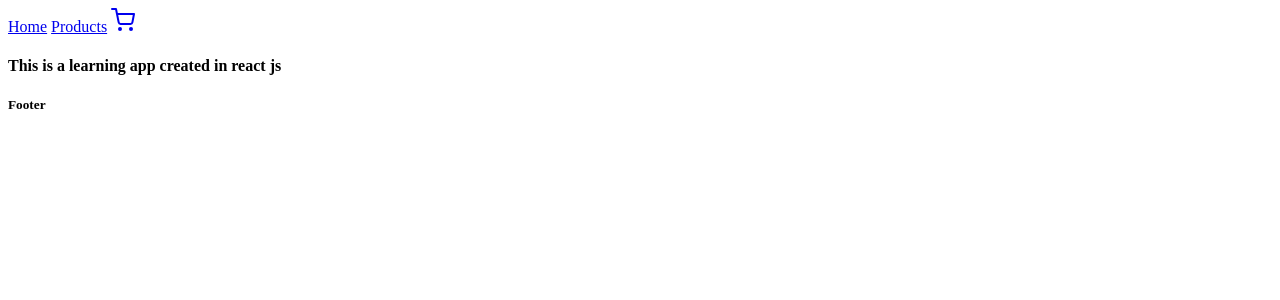
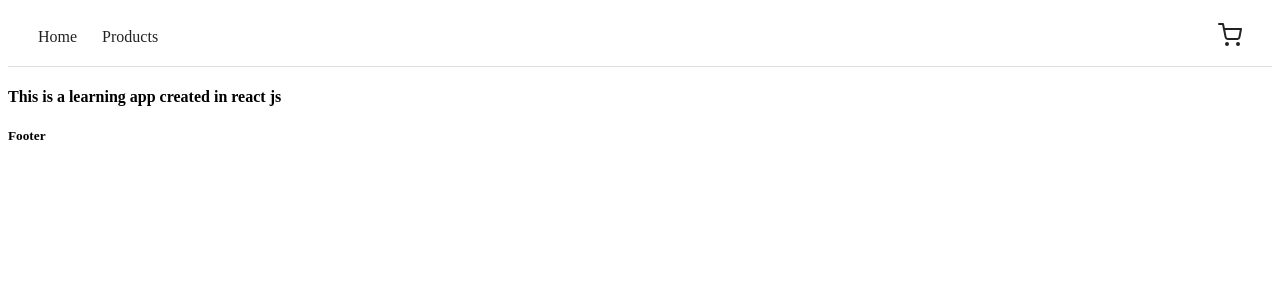
Before and after one commit to randhir4605/ecommerce-app, a React (Create React App) app: page / in a window 1280 px wide. Shown: the top 300 px of the page. Built offline with nearby package versions, Linux system fonts and the light colour scheme.

Commit message:
add navbar css and changed folder structure

```diff
--- a/src/App.js
+++ b/src/App.js
@@ -1,5 +1,5 @@
-import Navbar from "./components/Navbar";
-import Footer from './components/Footer'
+import Navbar from "./components/Navbar/Navbar";
+import Footer from './components/Footer/Footer'
 import { Outlet } from "react-router-dom";
 function App() {
   return (
--- a/src/components/Navbar.jsx
+++ /dev/null
@@ -1,29 +0,0 @@
-import { Link } from "react-router-dom";
-
-export default function Navbar() {
-	return (
-		<nav aria-label="Main navigation">
-			<Link to="/">Home</Link>{" "}
-			<Link to="/products">Products</Link>{" "}
-			<Link to="/cart" aria-label="Cart">
-				<svg
-					xmlns="http://www.w3.org/2000/svg"
-					width="24"
-					height="24"
-					viewBox="0 0 24 24"
-					fill="none"
-					stroke="currentColor"
-					strokeWidth="2"
-					strokeLinecap="round"
-					strokeLinejoin="round"
-					role="img"
-					aria-label="Shopping cart"
-				>
-					<circle cx="9" cy="21" r="1" />
-					<circle cx="20" cy="21" r="1" />
-					<path d="M1 1h4l2.68 13.39a2 2 0 0 0 2 1.61h9.72a2 2 0 0 0 2-1.61L23 6H6" />
-				</svg>
-			</Link>
-		</nav>
-	);
-}
--- /dev/null
+++ b/src/components/Navbar/Navbar.css
@@ -0,0 +1,20 @@
+.navbar {
+    display: flex;
+    align-items: center;
+    padding: 15px 30px;
+    border-bottom: 1px solid #ddd;
+}
+
+.nav-links {
+    display: flex;
+    gap: 25px;
+}
+
+.navbar a {
+    color: #222;
+    text-decoration: none;
+}
+
+.cart-link {
+    margin-left: auto;
+}
--- /dev/null
+++ b/src/components/Navbar/Navbar.jsx
@@ -0,0 +1,31 @@
+import { Link } from "react-router-dom";
+import "./Navbar.css";
+
+export default function Navbar() {
+    return (
+        <nav className="navbar">
+            <div className="nav-links">
+                <Link to="/">Home</Link>
+                <Link to="/products">Products</Link>
+            </div>
+
+            <Link to="/cart" className="cart-link" aria-label="Cart">
+                <svg
+                    xmlns="http://www.w3.org/2000/svg"
+                    width="24"
+                    height="24"
+                    viewBox="0 0 24 24"
+                    fill="none"
+                    stroke="currentColor"
+                    strokeWidth="2"
+                    strokeLinecap="round"
+                    strokeLinejoin="round"
+                >
+                    <circle cx="9" cy="21" r="1" />
+                    <circle cx="20" cy="21" r="1" />
+                    <path d="M1 1h4l2.68 13.39a2 2 0 0 0 2 1.61h9.72a2 2 0 0 0 2-1.61L23 6H6" />
+                </svg>
+            </Link>
+        </nav>
+    );
+}
--- a/src/pages/ProductDetail.jsx
+++ b/src/components/ProductDetail/ProductDetail.jsx
@@ -1,4 +1,4 @@
-import "../styles/ProductDetail.css";
+import "./ProductDetail.css";
 import { useLocation } from "react-router-dom";
 
 const ProductDetail = () => {
--- a/src/pages/Products.jsx
+++ b/src/components/Products/Products.jsx
@@ -1,6 +1,6 @@
 import { useState, useEffect } from "react";
-import { getProducts } from "../api/products";
-import ProductCard from "../components/ProductCard/ProductCard";
+import { getProducts } from "../../api/products";
+import ProductCard from "../ProductCard/ProductCard";
 
 function Products(){
     const [products, setProducts] = useState([]);
```
Also changed, not shown: src/Router.jsx (+4 -4 lines), src/components/Cart/Cart.jsx (renamed from src/pages/Cart.jsx), src/components/Checkout/Checkout.jsx (renamed from src/pages/Checkout.jsx), src/components/Footer/Footer.jsx (renamed from src/components/Footer.jsx), src/components/ProductDetail/ProductDetail.css (renamed from src/styles/ProductDetail.css).
